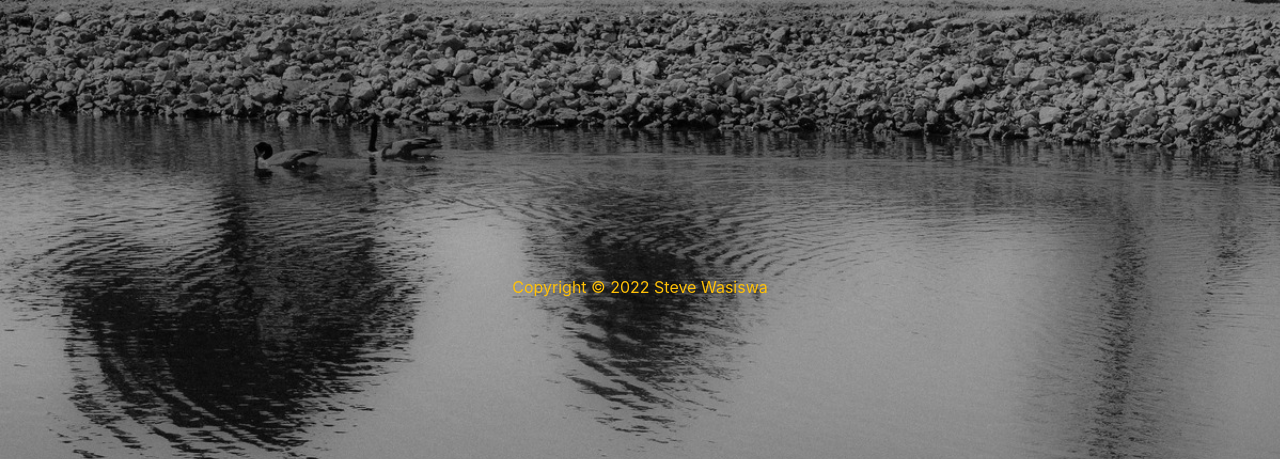
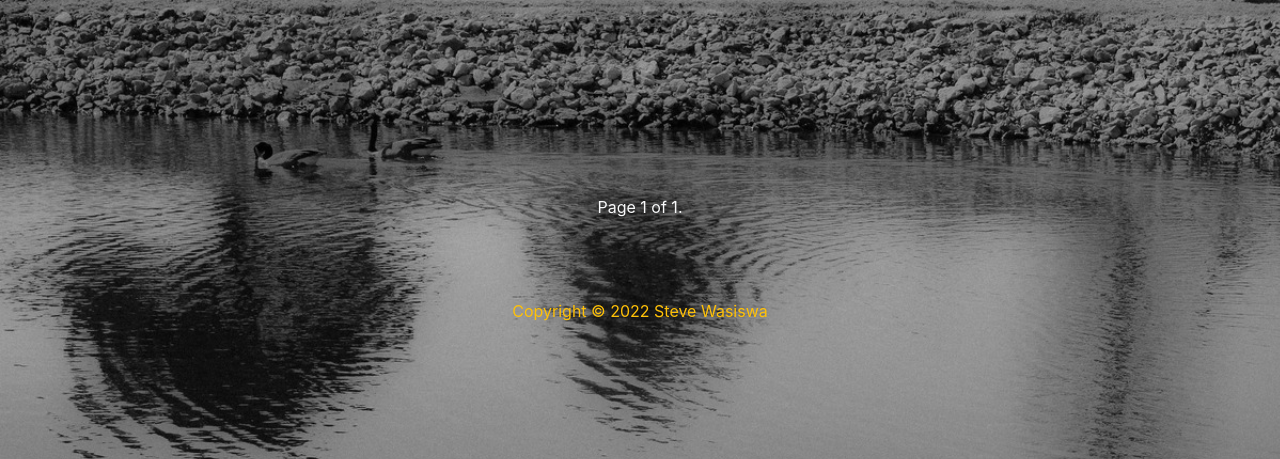
Before and after one commit to snwasiswa/portfolio, a Django app: page /portfolio/ in a window 1280 px wide. Shown: the part 203-662 px from the top of the page. Run offline with Django 4.2, Linux system fonts and the light colour scheme; data that the repository does not hold is empty; some libraries are stand-ins or nearby versions.

Commit message:
Fixed bugs and added pagination

```diff
--- /dev/null
+++ b/templates/partials/pagination.html
@@ -0,0 +1,17 @@
+<div class="text-center">
+    <span class="text-center">
+        {% if page_obj.has_previous %}
+            <a href="?page=1" class="btn btn-primary">&laquo; first</a>
+            <a href="?page={{ page_obj.previous_page_number }}" class="btn btn-primary">previous</a>
+        {% endif %}
+
+        <span class="current text-light">
+            Page {{ page_obj.number }} of {{ page_obj.paginator.num_pages }}.
+        </span>
+
+        {% if page_obj.has_next %}
+            <a href="?page={{ page_obj.next_page_number }}" class="btn btn-primary">next</a>
+            <a href="?page={{ page_obj.paginator.num_pages }}" class="btn btn-primary">last &raquo;</a>
+        {% endif %}
+    </span>
+</div>
--- a/templates/projects.html
+++ b/templates/projects.html
@@ -2,7 +2,6 @@
 {% load static %}
 
 <title>{% block title %}Portfolio{% endblock %}</title>
-
 
 {% block content%}
 
@@ -10,7 +9,7 @@
 <div class="container my-3 py-5">
   <div class="row my-3 pb-5 pt-5">
     {% for project in projects %}
-    <div class="col-md-4 text-center py-3">
+    <div class="col text-center py-3">
       <div class="card" style="width: 18rem;">
         <div class="card-body text-left text-dark">
           <h5 class="card-title text-center">{{ project.name }}</h5>
@@ -21,7 +20,13 @@
         </div>
       </div>
     </div>
-    {% endfor %}
-  </div>
+        {% if forloop.counter|divisibleby:3 %}
+    </div>
+    <div class="row my-3 pb-5">
+        {% endif %}
+        {% endfor %}
+    </div>
+{% include "partials/pagination.html" %}
 </div>
+
 {% endblock %}
```
